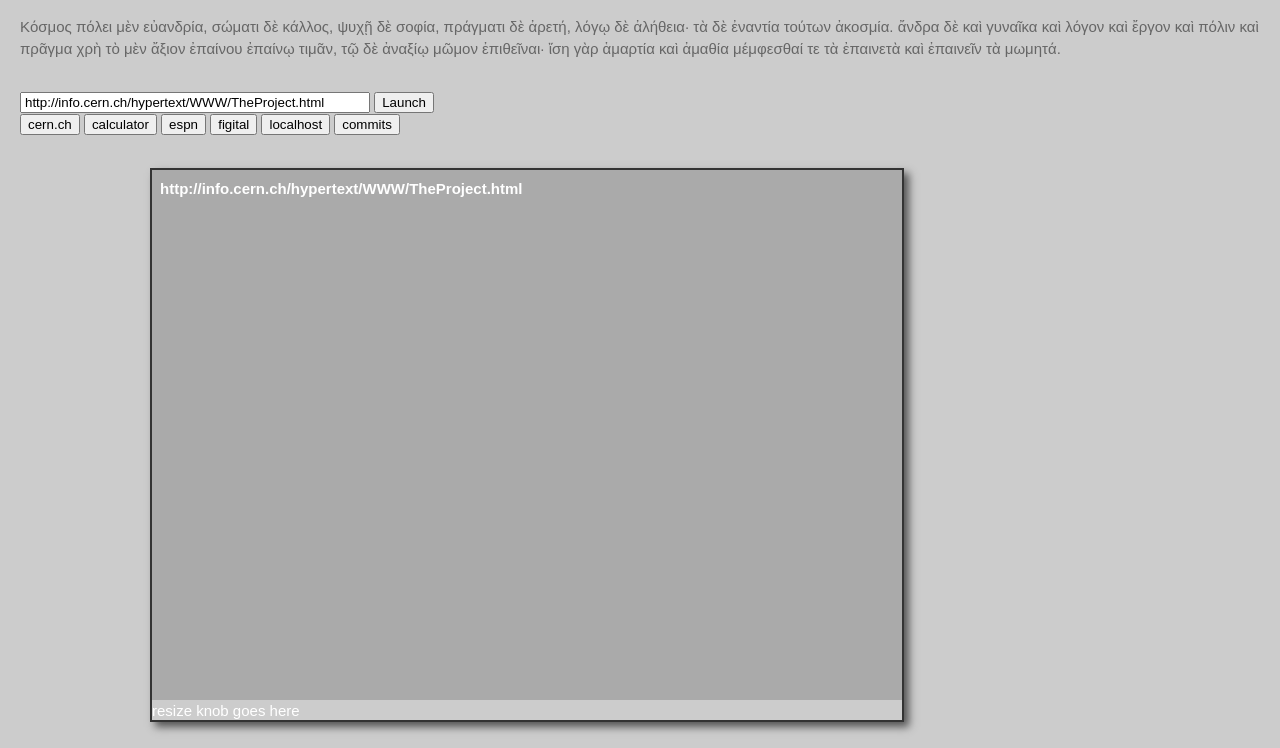
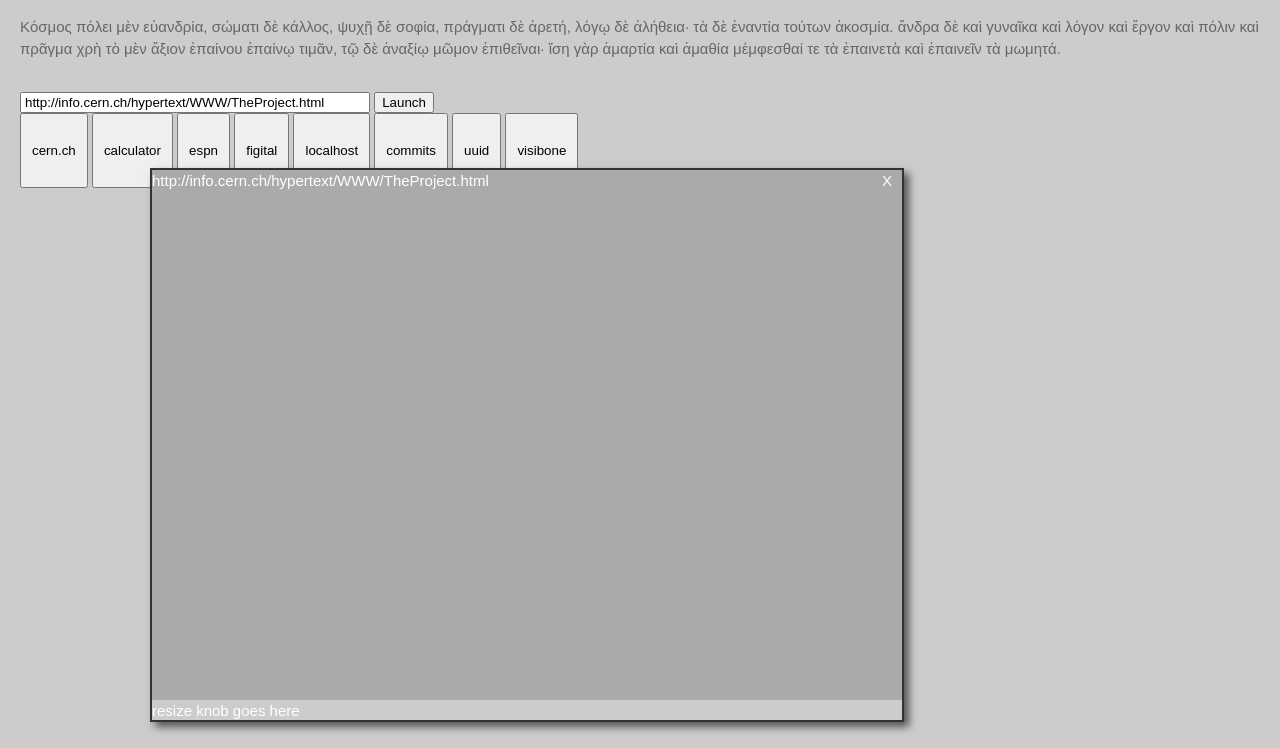
Before and after one commit to figital/base, a browser extension: page index.html in a window 1280 px wide. Both pictures are taken after a click on the button "Launch". Shown: the part 52-800 px from the top of the page. Drawn offline with Linux system fonts and the light colour scheme.

Commit message:
forgot what this was lol

```diff
--- a/css/base.css
+++ b/css/base.css
@@ -43,3 +43,8 @@ h1 {
 	width:350px;
 	padding-left:3px;
 }
+
+.launchit {
+	padding:10px;
+	height:75px;
+}
--- a/index.html
+++ b/index.html
@@ -27,11 +27,13 @@
 </div>
 
 <button class="launchit" url="http://info.cern.ch/hypertext/WWW/TheProject.html">cern.ch</button>
-<button class="launchit" url="http://figital.com/widgets/calculator">calculator</button>
+<button class="launchit mobile" url="http://figital.com/widgets/calculator">calculator</button>
 <button class="launchit" url="http://espn.com">espn</button>
 <button class="launchit" url="http://figital.com">figital</button>
 <button class="launchit" url="http://localhost">localhost</button>
 <button class="launchit" url="https://github.com/figital/base/commits/master.atom">commits</button>
+<button class="launchit alert" url="http://figital.com/uuid">uuid</button>
+<button class="launchit deck" url="http://visibone.com/colorlab/VisiBoneLab100.gif">visibone</button>
 
 </div>
 
--- a/js/widget.js
+++ b/js/widget.js
@@ -54,10 +54,18 @@ function intercept(anchor) {
 
 function openWebView(href) {
 
+		var k = document.createElement("div");
+		k.innerHTML = "X";
+		k.style.width = 20;
+		k.style.float = "right";
+		k.style.position = "relative";
+		k.style.right = "0px";
 
+
+		// title / header
 		var d = document.createElement("div");
 		console.log('widge says hello');
-		d.innerHTML = "<div class='widge' style='padding:8px;font-size:15px;font-weight:bold;'>" + href + "</div>";
+		//d.innerHTML = "<div class='widge' style='padding:8px;font-size:15px;font-weight:bold;'>" + href + "</div>";
 		d.style.position = "absolute";
 		d.style.width = defaults.width;
 		d.style.height = defaults.height;
@@ -67,12 +75,18 @@ function openWebView(href) {
 		d.style.background = defaults.backgroundColor;
 		d.style.color = "white";
 
-
 		d.style.border = "2px solid #333";
 		d.style.zIndex = 1002;
 		d.style.boxShadow = "5px 5px 8px #555";
 		d.style.overflow = "hidden";
 
+
+		var t = document.createElement("div");
+		t.className = "widge";
+		t.innerHTML = href;
+
+
+		// content window / webview
 		var o = document.createElement("webview");
 
 
@@ -82,8 +96,9 @@ function openWebView(href) {
 		o.style.border = "0px";
 		o.style.background = "#ccc";
 
+
+		// status bar
 		var s = document.createElement("div");
-
 
 		s.style.width = "100%";
 		s.style.height = "20";
@@ -93,6 +108,9 @@ function openWebView(href) {
 		s.style.position = 'absolute';
 		s.innerHTML = "resize knob goes here";
 
+
+		d.appendChild(k);
+		d.appendChild(t);
 		d.appendChild(o);
 		d.appendChild(s);
 		document.body.appendChild(d);
```
